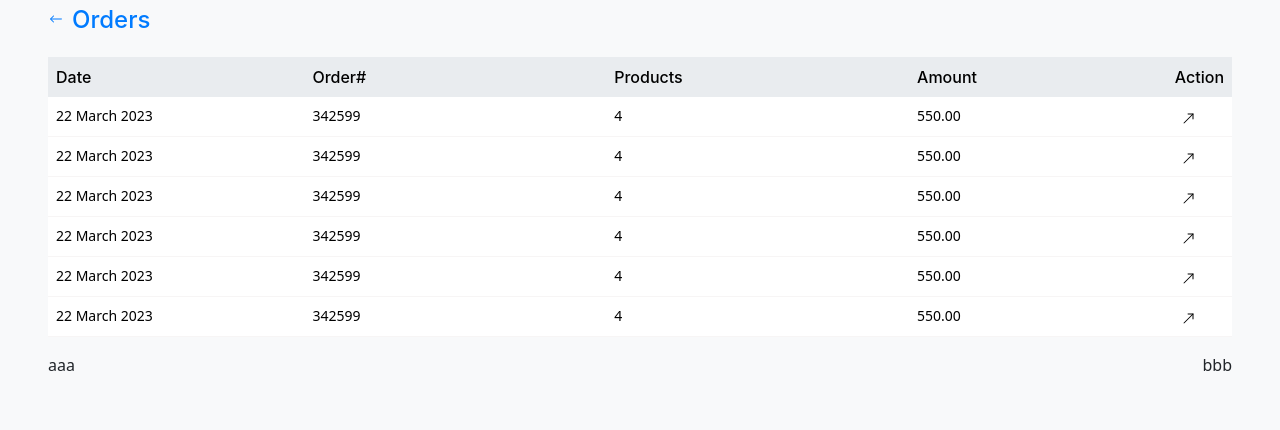
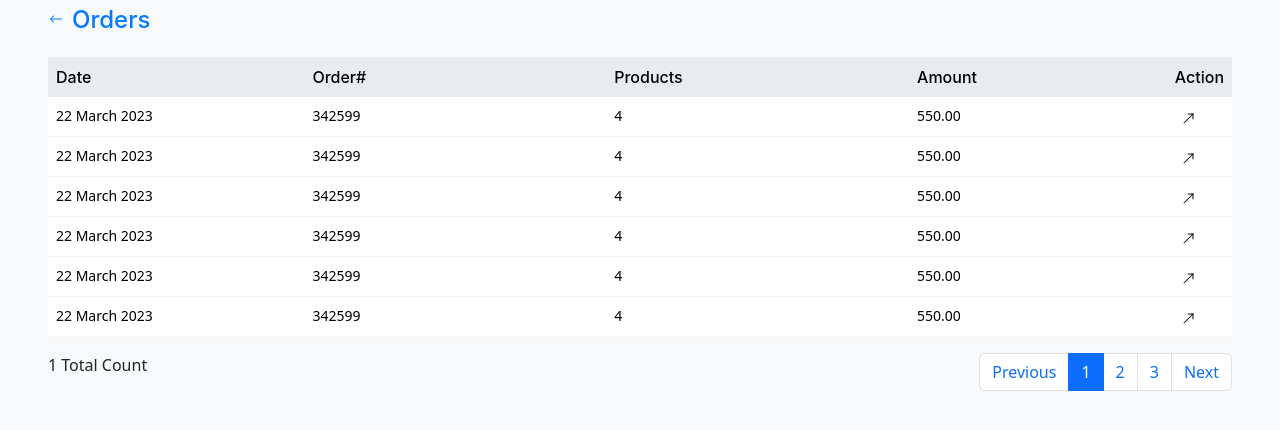
Before and after one commit to Kazim786-dev/Ecommerce-app-UI, a React (Create React App) app: page /total-orders in a window 1280 px wide. Shown: the top 430 px of the page. Built offline with nearby package versions, Linux system fonts and the light colour scheme; no server answers.

Commit message:
pagination

```diff
--- /dev/null
+++ b/src/components/pagination/index.js
@@ -0,0 +1,71 @@
+import React, { useState, useEffect } from "react";
+import Pagination from "react-bootstrap/Pagination";
+
+const PaginationComp = ({ pageSize,url }) => {
+
+    //states
+    const [currentPage, setCurrentPage] = useState(1);
+    const [totalPages, setTotalPages] = useState(0);
+    const [data, setData] = useState([]);
+
+    useEffect(() => {
+        fetchData();
+      }, [currentPage]);
+
+      const fetchData = async () => {
+        try {
+            //api call
+          const response = await fetch(`${url}?page=${currentPage}&size=${pageSize}`);
+          const { totalPages, data } = response.data;
+          setTotalPages(totalPages);
+          setData(data);
+        } catch (error) {
+          console.error("Error fetching data:", error);
+        }
+      };
+
+      const goToPage = (page) => {
+        setCurrentPage(page);
+      };
+
+      const nextPage = () => {
+        if (currentPage < totalPages) {
+          setCurrentPage(currentPage + 1);
+        }
+      };
+
+      const previousPage = () => {
+        if (currentPage > 1) {
+          setCurrentPage(currentPage - 1);
+        }
+      };
+
+      const renderItems = ()=>{
+        const items=[]
+        for (let number = 1; number <= 3; number++) {
+            items.push(
+              <Pagination.Item
+                key={number}
+                active={number === currentPage}
+                onClick={() => goToPage(number)}
+              >
+                {number}
+              </Pagination.Item>
+            );
+          }
+          return items;
+      }
+
+  return (
+
+        <Pagination size="md">
+          <Pagination.Item onClick={()=>previousPage()}>Previous</Pagination.Item>
+
+          {renderItems()}
+
+          <Pagination.Item onClick={()=>nextPage()}>Next</Pagination.Item>
+        </Pagination>
+  );
+}
+
+export default PaginationComp
--- a/src/pages/orders/cust-total-orders.js
+++ b/src/pages/orders/cust-total-orders.js
@@ -8,6 +8,7 @@ import { ReactComponent as ArrowUpRight } from '../../static/images/svg/Arrow up
 
 //components
 import DetailsTable from '../../components/table';
+import PaginationComp from '../../components/pagination';
 
 function TotalOrders() {
 
@@ -81,12 +82,12 @@ function TotalOrders() {
             <DetailsTable data={Array(6).fill(...orderItems)} columns={columns} />
 
             <div style={{ display: 'flex', justifyContent: 'space-between' }}>
-                <p>aaa</p>
-                <p>bbb</p>
+                <p>{orderItems.length} Total Count</p>
+                <PaginationComp numOfElementsPerPage={8} url={'/api/data'} />
             </div>
 
 
-            <Modal
+            {/* <Modal
         show={showModal}
         onHide={handleCloseModal}
         dialogClassName="full-screen-modal"
@@ -97,7 +98,6 @@ function TotalOrders() {
           <Modal.Title>My Full Screen Modal</Modal.Title>
         </Modal.Header>
         <Modal.Body>
-          {/* Add your modal content here */}
           <p>This is the content of the modal.</p>
         </Modal.Body>
         <Modal.Footer>
@@ -106,7 +106,7 @@ function TotalOrders() {
           </Button>
           <Button variant="primary">Save Changes</Button>
         </Modal.Footer>
-      </Modal>
+      </Modal> */}
 
         </Container>
 
--- a/src/pages/product/ProductsPage.js
+++ b/src/pages/product/ProductsPage.js
@@ -1,6 +1,7 @@
 import React, { useState } from 'react';
 import ProductCard from '../../components/product/ProductCard';
 import { Container, Row, Col, Form } from 'react-bootstrap';
+import PaginationComp from '../../components/pagination';
 
 const products = [
     { id: 1, name: 'Product 1', description: 'This is product 1',image:"https://images.unsplash.com/photo-1505740420928-5e560c06d30e?ixlib=rb-4.0.3&ixid=M3wxMjA3fDB8MHxzZWFyY2h8M3x8cHJvZHVjdHxlbnwwfHwwfHx8MA%3D%3D&w=1000&q=80", price: 10, quantity: 5 },
@@ -96,7 +97,7 @@ function AllProductsPage() {
             {/* <Container fluid className='mt-4 mb-5'> */}
                 <Row style={{margin:"inherit"}}>
                     <Col sm={6} className="d-flex justify-content-start font-styles">{filteredProducts.length} products found in clothing and accessories</Col>
-                    <Col sm={6} className="d-flex justify-content-end">dummy text</Col>
+                    <Col sm={6} className="d-flex justify-content-end"><PaginationComp numOfElementsPerPage={8} url={'/api/data'} /></Col>
                 </Row>
             {/* </Container> */}
             {/* className='ms-2 me-2' */}
```
